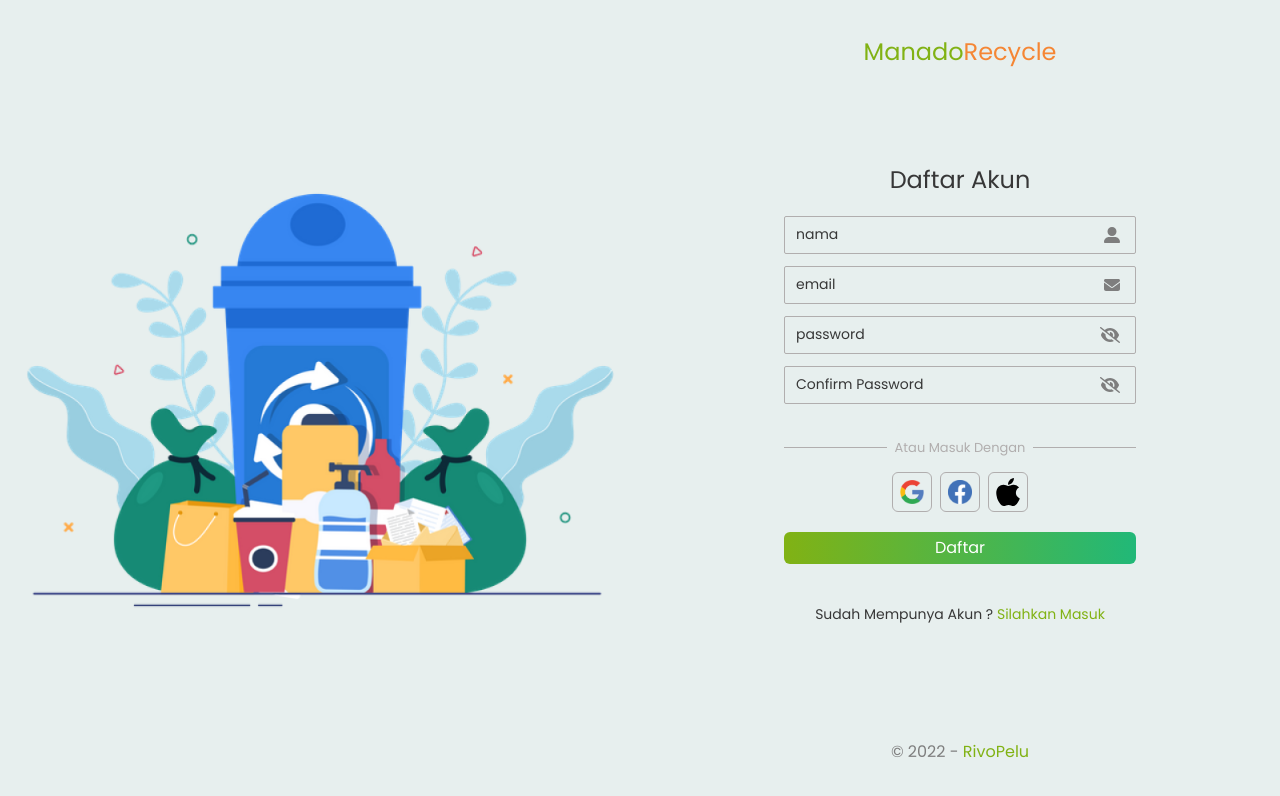
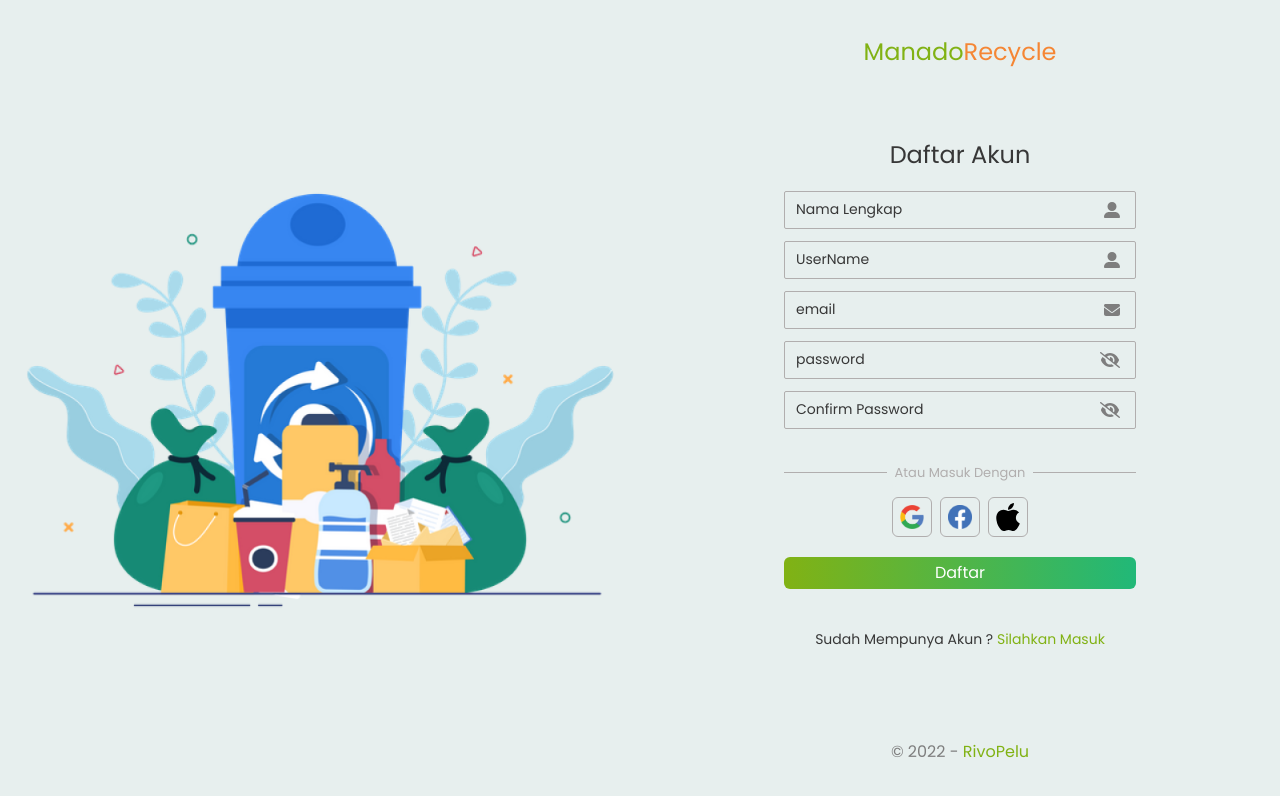
Before and after one commit to rivopelu/Manado-Sampah, a React (Create React App) app: page /register in a window 1280 px wide. Shown: the top 796 px of the page. Built offline with nearby package versions, Linux system fonts and the light colour scheme.

Commit message:
local storage navbar comp for ui login register

```diff
--- a/src/components/atoms/BrandLogo.jsx
+++ b/src/components/atoms/BrandLogo.jsx
@@ -5,6 +5,7 @@ const BrandLogo = ({ className }) => {
 
         <div to='/' className={`brand lg:text-2xl ${className}`}>
             <span className='text-ijo'>Manado</span>
+            <span>{ }</span>
             <span className='text-main-orange '>Recycle</span>
         </div>
     )
--- a/src/components/atoms/inputComp.jsx
+++ b/src/components/atoms/inputComp.jsx
@@ -1,15 +1,17 @@
 import React, { useState } from 'react'
 import './style/inputComp.scss'
 
-const InputComp = ({ className, type, title }) => {
+const InputComp = ({ className, type, title, onChange, value }) => {
     const [klikInput, setKlikInput] = useState(false)
 
     const inputChange = () => {
         setKlikInput(true)
     }
+
+
     return (
         <div className="inputComp flex w-full relative">
-            <input onClick={inputChange} type={type} className={` bg-base ${klikInput ? 'inputActive' : ''} border w-full  px-6 focus:outline-none rounded-sm py-2  border-abu-border border-gray-400 focus:border-ijo text-sm    ${className}`} />
+            <input value={value} onFocus={inputChange} onChange={onChange} onClick={inputChange} type={type} className={` bg-base ${klikInput ? 'inputActive' : ''} border w-full  px-6 focus:outline-none rounded-sm py-2  border-abu-border border-gray-400 focus:border-ijo text-sm    ${className}`} />
 
             <div onClick={inputChange} className={`label absolute top-[8px] text-gray-500 left-3 bgg text-sm `}>{title}</div>
 
--- a/src/pages/Home/HomePage.jsx
+++ b/src/pages/Home/HomePage.jsx
@@ -3,6 +3,8 @@ import CardSection from './components/CardSection'
 import HeroSection from './components/HeroSection'
 
 const HomePage = () => {
+    const token = localStorage.getItem('token')
+    console.log('token ---->>>', token)
     return (
         <div className='HomePage'>
             <HeroSection />
--- a/src/pages/Home/components/CardSection.jsx
+++ b/src/pages/Home/components/CardSection.jsx
@@ -33,7 +33,7 @@ const CardSection = () => {
             id: 4,
             img: rrr,
             title: '3R ',
-            desc: 'Mendukung Program Reuse Reduce Rycycle menjadi lebih mudah'
+            desc: 'Mendukung Program Reduce, Reduse, Rycycle menjadi lebih mudah'
         },
     ]
 
--- a/src/pages/auth/Loginpage.jsx
+++ b/src/pages/auth/Loginpage.jsx
@@ -9,17 +9,60 @@ import './auth.scss'
 import logo1 from './img/google.png'
 import logo2 from './img/facebook.png'
 import logo3 from './img/apple.svg'
-import { Link } from 'react-router-dom'
+import { Link, useNavigate, Navigate } from 'react-router-dom'
+
+import axios from 'axios'
+import { API_URI } from '../../utils'
 
 const LoginPage = () => {
+    const [email, setEmail] = useState('')
+    const [password, setPassword] = useState('')
+    const [redirect, setRedirect] = useState(false)
 
-    const [mata, setMata] = useState(false)
+    const changeEmail = (e) => {
+        setEmail(e.target.value)
+    }
+
+    const changePassword = (e) => {
+        setPassword(e.target.value)
+    }
+
+    const [mata, setMata] = useState(true)
     const mataKlik = () => {
         setMata(!mata)
     }
 
 
+    //SUBMIT LOGIN
+    let navigate = useNavigate();
+    const routeChange = () => {
+        let path = '/';
+        navigate(path)
+    }
+    const submitLogin = () => {
+        const data = {
+            email, password
+        }
+
+        axios.post(`${API_URI}/user/login`, data)
+            .then(result => {
+                if (result) {
+                    localStorage.setItem('token', result.data.token)
+                    setRedirect(true)
+                }
+                console.log(result.data.token)
+                // routeChange()
+
+            })
+    }
+
     return (
+        <>
+            {
+                redirect && (
+                    <Navigate to='/' />
+                )
+            }
             <div className='AuthPage flex items-center min-h-screen flex-col lg:flex-row'>
 
                 <div className="kanan lg:w-1/2 w-full px-[20px] lg:px-0 flex justify-between items-center  flex-col h-screen py-9">
@@ -61,19 +104,19 @@ const LoginPage = () => {
                             <div className="input flex flex-col gap-3">
 
                                 <div className="input-title flex items-center relative">
-                                <InputComp title={'email'} type={'email'} className={'pr-10'} />
+                                    <InputComp title={'email/username'} type={'email'} className={'pr-10'} value={email} onChange={changeEmail} />
                                     <FontAwesomeIcon icon={faEnvelope} className='text-text-abu absolute right-0 pr-4' />
                                 </div>
                                 <div className="input-title flex items-center relative">
-                                <InputComp title={'password'} type={mata ? 'password' : 'text'} className={'pr-10'} />
+                                    <InputComp title={'password'} type={mata ? 'password' : 'text'} className={'pr-10'} value={password} onChange={changePassword} />
                                     <FontAwesomeIcon icon={mata ? faEye : faEyeSlash} onClick={mataKlik} className='text-text-abu absolute right-0 pr-4 cursor-pointer' />
                                 </div>
 
                             </div>
 
-                        <Link to={'/'}>
-                            <BtnComp title={'Masuk'} className='w-full flex justify-center my-5 items-center' />
-                        </Link>
+
+                            <BtnComp onClick={submitLogin} title={'Masuk'} className='w-full flex justify-center my-5 items-center' />
+
                             <p className='text-sm text-center py-5'>Belum Mempunyai Akun ? <Link className='text-ijo' to={'/register'}>Silahkan Daftar</Link></p>
                         </div>
                     </div>
@@ -84,6 +127,7 @@ const LoginPage = () => {
                 </div>
 
             </div>
+        </>
     )
 }
 
--- a/src/pages/auth/register.jsx
+++ b/src/pages/auth/register.jsx
@@ -5,19 +5,97 @@ import React, { useState } from 'react'
 import { BrandLogo, BtnComp, InputComp } from '../../components'
 import registerImge from './img/register.png'
 import './auth.scss'
+import { useNavigate } from 'react-router-dom'
 
 import logo1 from './img/google.png'
 import logo2 from './img/facebook.png'
 import logo3 from './img/apple.svg'
 import { Link } from 'react-router-dom'
+import axios from 'axios'
+import { API_URI } from '../../utils'
 
 const Registerpage = () => {
 
+    const [name, setName] = useState('')
+    const [userName, setUserName] = useState('')
+    const [email, setEmail] = useState('')
+    const [password, setPassword] = useState('')
+    const [confirmPassword, setConfirmPassword] = useState('')
+    const [error, setError] = useState('')
+
+
+    // ALERT
+    const [alert, setAlert] = useState('')
+
+
+    const changeName = (e) => {
+        const value = e.target.value
+        setName(value)
+        setError('')
+    }
+
+    const changeUserName = (e) => {
+        const value = e.target.value
+        setUserName(value)
+        setError('')
+    }
+
+    const changeEmail = (e) => {
+        setEmail(e.target.value)
+        setError('')
+    }
+
+    const changePassword = (e) => {
+        setPassword(e.target.value)
+        setError('')
+    }
+
+    const changeConfirmPassword = (e) => {
+        setConfirmPassword(e.target.value)
+        setError('')
+    }
+
+
+    // Mata Password
     const [mata, setMata] = useState(false)
     const mataKlik = () => {
         setMata(!mata)
     }
 
+
+
+    let navigate = useNavigate();
+    const routeChange = () => {
+        let path = '/login';
+        navigate(path)
+    }
+    const klikDaftar = () => {
+        const data = {
+            name: name,
+            username: userName,
+            email: email,
+            password: password
+        }
+
+        axios.post(`${API_URI}/user/register`, data)
+            .then(result => {
+                if (confirmPassword === password) {
+
+                    if (result) {
+                        if (result.data) {
+                            // setAlert(result.data.message)
+                            routeChange()
+                        }
+                    }
+                    console.log(result.data)
+                } else {
+                    setError('Password Tidak Sama')
+                }
+            })
+            .catch(e => {
+                setError(e.response.data.message)
+            })
+    }
 
     return (
         <div className='AuthPage flex items-center min-h-screen flex-col lg:flex-row'>
@@ -30,20 +108,50 @@ const Registerpage = () => {
                     <p className='text-2xl mb-5'>Daftar Akun</p>
                     <div className="inputGroup w-full lg:px-36 2xl:px-60">
                         <div className="input flex flex-col gap-3">
+
+
+                            {/* ALERTTTTT */}
+
+                            {
+                                error && (
+
+                                    <div className="alert bg-main-orange">
+                                        <p>{error}</p>
+                                    </div>
+                                )
+                            }
+                            {
+                                alert && (
+
+                                    <div className="alert bg-main-orange">
+                                        <p>{alert}</p>
+                                    </div>
+                                )
+                            }
+
+
+
+                            {/* END ALERT */}
+
+
                             <div className="input-title flex items-center relative">
-                                <InputComp title={'nama'} type={'text'} className={'pr-10'} />
+                                <InputComp title={'Nama Lengkap'} type={'text'} value={name} onChange={changeName} className={'pr-10'} />
                                 <FontAwesomeIcon icon={faUserAlt} className='text-text-abu absolute right-0 pr-4' />
                             </div>
                             <div className="input-title flex items-center relative">
-                                <InputComp title={'email'} type={'email'} className={'pr-10'} />
+                                <InputComp title={'UserName'} type={'text'} className={'pr-10'} value={userName} onChange={changeUserName} />
+                                <FontAwesomeIcon icon={faUserAlt} className='text-text-abu absolute right-0 pr-4' />
+                            </div>
+                            <div className="input-title flex items-center relative">
+                                <InputComp title={'email'} type={'email'} className={'pr-10'} value={email} onChange={changeEmail} />
                                 <FontAwesomeIcon icon={faEnvelope} className='text-text-abu absolute right-0 pr-4' />
                             </div>
                             <div className="input-title flex items-center relative">
-                                <InputComp title={'password'} type={mata ? 'password' : 'text'} className={'pr-10'} />
+                                <InputComp title={'password'} type={mata ? 'password' : 'text'} className={'pr-10'} value={password} onChange={changePassword} />
                                 <FontAwesomeIcon icon={mata ? faEye : faEyeSlash} onClick={mataKlik} className='text-text-abu absolute right-0 pr-4 cursor-pointer' />
                             </div>
                             <div className="input-title flex items-center relative">
-                                <InputComp title={'Confirm Password'} type={mata ? 'password' : 'text'} className={'pr-10'} />
+                                <InputComp title={'Confirm Password'} type={mata ? 'password' : 'text'} className={'pr-10'} value={confirmPassword} onChange={changeConfirmPassword} />
                                 <FontAwesomeIcon icon={mata ? faEye : faEyeSlash} onClick={mataKlik} className='text-text-abu absolute right-0 pr-4 cursor-pointer' />
                             </div>
                         </div>
@@ -74,9 +182,9 @@ const Registerpage = () => {
                             </div>
 
                         </div>
-                        <Link to='/'>
-                            <BtnComp title={'Daftar'} className='w-full flex justify-center my-5 items-center' />
-                        </Link>
+
+                        <BtnComp onClick={klikDaftar} title={'Daftar'} className='w-full flex justify-center my-5 items-center' />
+
                         <p className='text-sm text-center py-5'>Sudah Mempunya Akun ? <Link className='text-ijo' to={'/login'}>Silahkan Masuk</Link></p>
                     </div>
                 </div>
--- /dev/null
+++ b/src/utils/index.js
@@ -0,0 +1,2 @@
+export const NAMA = 'nama'
+export const API_URI = 'http://localhost:5000/v1'
```
Also changed, not shown: package.json (+6 -1 lines), src/components/atoms/style/inputComp.scss (+9 -0 lines), src/components/molekul/NavbarComp.jsx (+28 -4 lines), 1 other file (tests, documents, lock files or other folders). Lines whose indentation alone changed are shown as unchanged.
